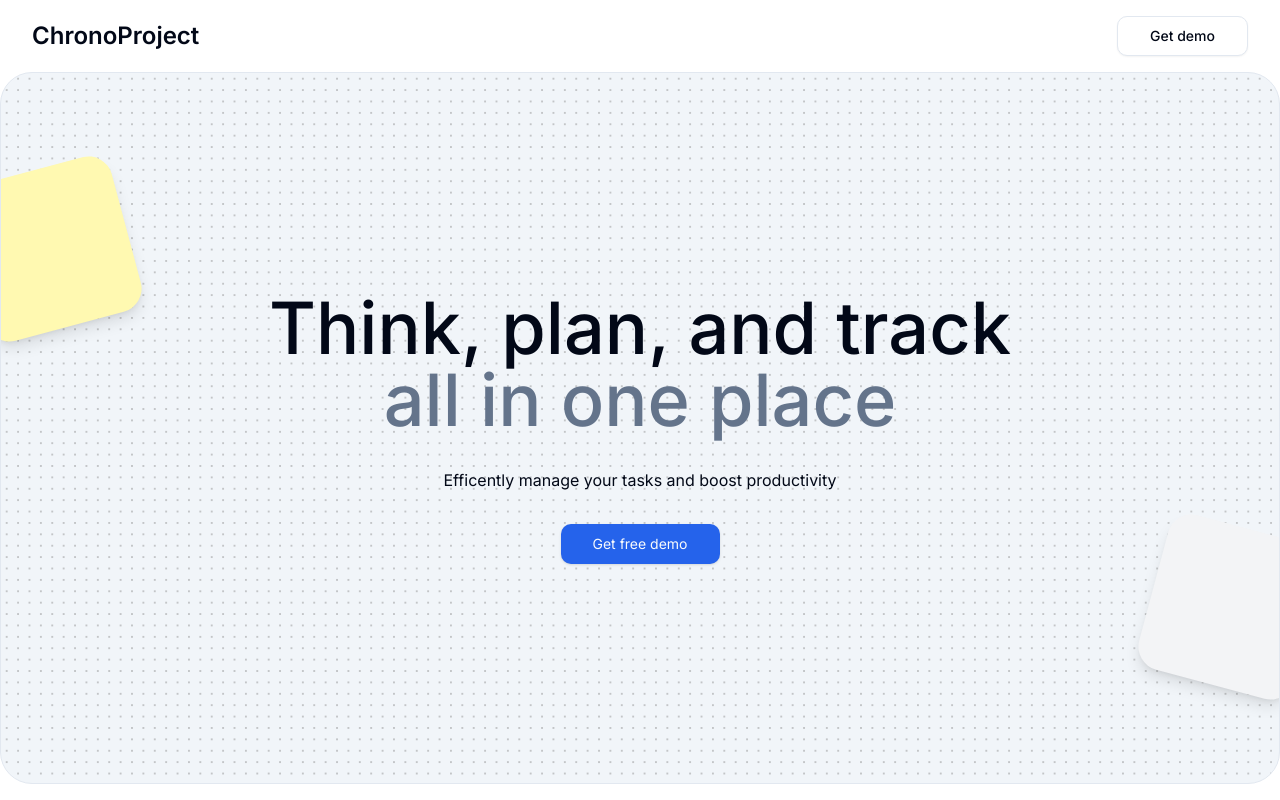
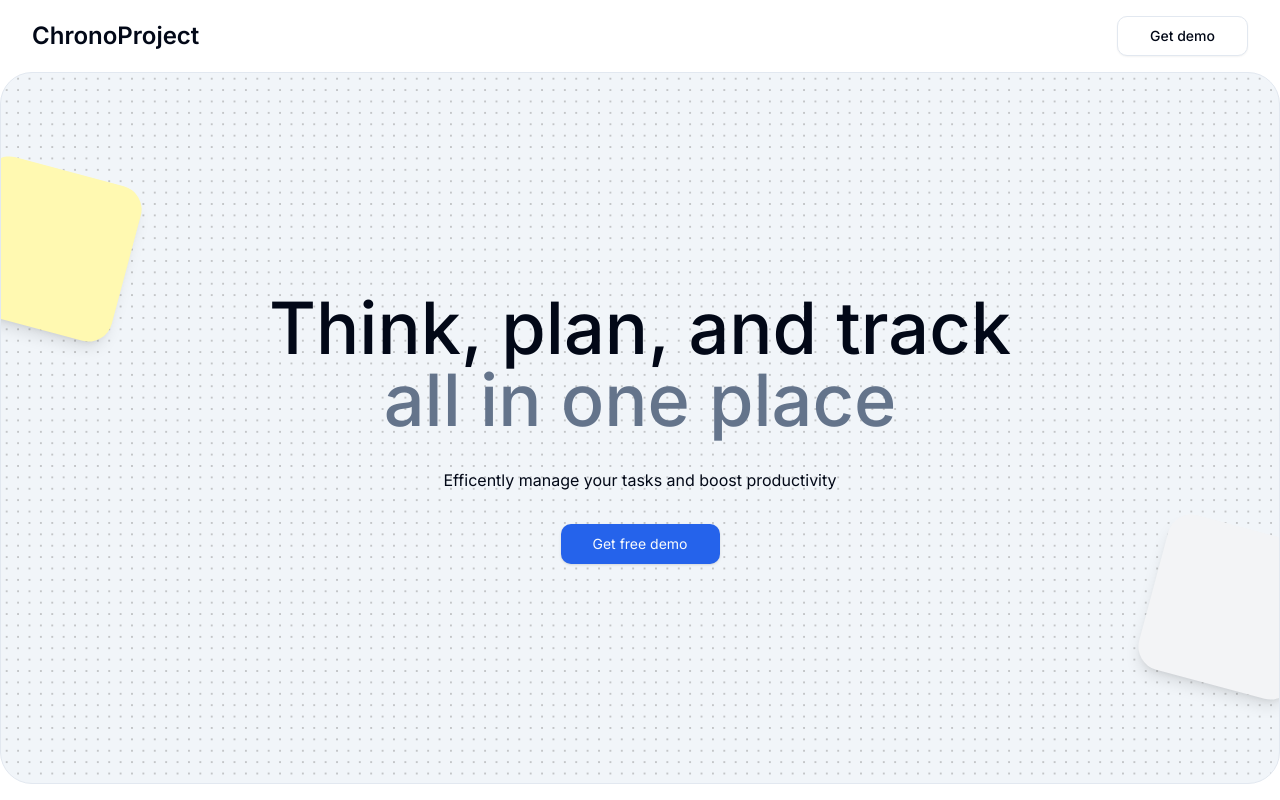
Before and after one commit to CarlosPProjects/project-ideas-generator, a Next.js app: page / in a window 1280 px wide. Built offline with nearby package versions, Linux system fonts and the light colour scheme.

Commit message:
Refactor Container component styles and update background in Home page

```diff
--- /dev/null
+++ b/src/app/(Inicio)/_components/floating-box.tsx
@@ -0,0 +1,23 @@
+'use client'
+
+import { cn } from '@/lib/utils'
+import { motion } from 'framer-motion'
+import { FC } from 'react'
+
+interface Props {
+  className?: string
+  initialPosition: string | number
+}
+
+const FloatingBox: FC<Props> = ({ className, initialPosition }) => {
+  return (
+    <motion.div
+      initial={{ x: initialPosition, rotate: 15 }}
+      animate={{ x: 0, transition: { duration: 0.3, delay: 0.8, type: "spring", stiffness: 100 } }}
+      whileHover={{ rotate: 0, transition: { duration: 0.3 } }}
+      transition={{ type: "spring", stiffness: 100 }}
+      className={cn("z-0 absolute size-40 rounded-3xl shadow-lg", className)} />
+  )
+}
+
+export default FloatingBox
--- /dev/null
+++ b/src/app/(Inicio)/_components/hero-container.tsx
@@ -0,0 +1,24 @@
+'use client'
+
+import { motion } from 'framer-motion'
+import { Button } from '@/components/ui/button';
+
+
+const HeroContainer = () => {
+  return (
+    <motion.div
+      animate={{
+        opacity: [0, 1],
+      }}
+      transition={{ duration: 0.5, delay: 0.3, ease: "easeIn" }}
+      className="max-w-3xl text-center space-y-8 z-10">
+      <h1 className="text-7xl font-medium">Think, plan, and track <span className="text-muted-foreground">all in one place</span></h1>
+      <p>Efficently manage your tasks and boost productivity</p>
+      <Button size='lg' className="font-normal">
+        Get free demo
+      </Button>
+    </motion.div>
+  )
+}
+
+export default HeroContainer;
--- /dev/null
+++ b/src/app/(Inicio)/page.tsx
@@ -0,0 +1,15 @@
+import Container from "@/components/Container"
+import FloatingBox from "./_components/floating-box"
+import HeroContainer from "./_components/hero-container"
+
+const Home = () => {
+  return (
+    <Container className="flex-1 flex justify-center items-center bg-accent mb-4 rounded-[32px] border border-border relative overflow-hidden __bg-hero">
+      <HeroContainer />
+      <FloatingBox initialPosition="-100%" className="-left-8 top-24 bg-[#fff9b1]" />
+      <FloatingBox initialPosition="100%" className="-right-8 bottom-24 bg-gray-100" />
+    </Container>
+  )
+}
+
+export default Home
--- a/src/app/layout.tsx
+++ b/src/app/layout.tsx
@@ -3,7 +3,7 @@ import { Inter } from 'next/font/google'
 
 import '@/styles/globals.css';
 import Header from "@/components/Header";
-import Footer from "@/components/Footer";
+// import Footer from "@/components/Footer";
 
 export const metadata: Metadata = {
   title: "ChronoProject",
--- a/src/app/page.tsx
+++ /dev/null
@@ -1,42 +0,0 @@
-'use client'
-
-import { Button } from "@/components/ui/button"
-import { motion } from 'framer-motion'
-
-import Container from "@/components/Container"
-
-const Home = () => {
-  return (
-    <Container className="flex-1 flex justify-center items-center bg-accent mb-4 rounded-[32px] border border-border relative overflow-hidden __bg-hero">
-      <motion.div
-        animate={{
-          opacity: [0, 1],
-        }}
-        transition={{ duration: 0.5, delay: 0.3, ease: "easeIn" }}
-        className="max-w-3xl text-center space-y-8 z-10">
-        <h1 className="text-7xl font-medium">Think, plan, and track <span className="text-muted-foreground">all in one place</span></h1>
-        <p>Efficently manage your tasks and boost productivity</p>
-        <Button size='lg' className="font-normal">
-          Get free demo
-        </Button>
-      </motion.div>
-      <motion.div
-        initial={{ x: "-100%", rotate: -15 }}
-        animate={{ x: 0, transition: { duration: 0.3, delay: 1, type: "spring", stiffness: 100 } }}
-        whileHover={{ rotate: 0, transition: { duration: 0.3 } }}
-        transition={{ type: "spring", stiffness: 100 }}
-        className="z-0 absolute flex flex-col gap-2 p-4 -left-8 top-24 size-40 rounded-3xl bg-[#fff9b1] shadow-lg rotate-12 hover:rotate-0">
-      </motion.div>
-      <motion.div
-        initial={{ x: "100%", rotate: 15 }}
-        animate={{ x: 0, transition: { duration: 0.3, delay: 0.8, type: "spring", stiffness: 100 } }}
-        whileHover={{ rotate: 0, transition: { duration: 0.3 } }}
-        transition={{ type: "spring", stiffness: 100 }}
-        className="z-0 absolute -right-8 bottom-24 size-40 rounded-3xl bg-gray-100 shadow-lg rotate-12 hover:rotate-0">
-
-      </motion.div>
-    </Container>
-  )
-}
-
-export default Home
```
